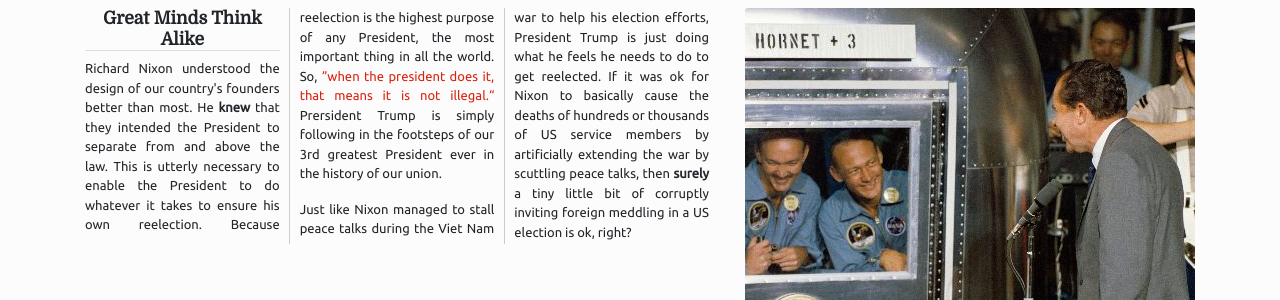
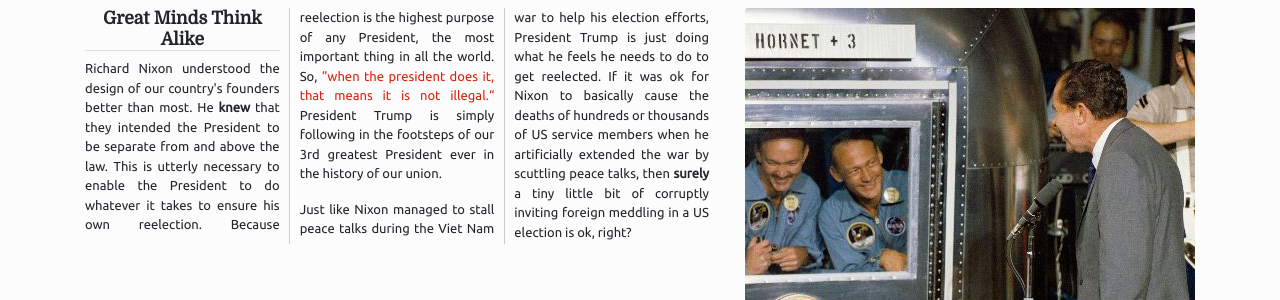
Before and after one commit to virtualstyle/newsface, a Jekyll site: the page built from _posts/2019-09-26-if-the-president-does-it-its-legal.md, in a window 1280 px wide. Shown: the part 406-706 px from the top of the page. Built offline with Jekyll 4.4.1, drawn with Linux system fonts in a browser that asks for light colours; nearby versions of some CDN libraries.

Commit message:
Update 2019-09-26-if-the-president-does-it-its-legal.md

```diff
--- a/_posts/2019-09-26-if-the-president-does-it-its-legal.md
+++ b/_posts/2019-09-26-if-the-president-does-it-its-legal.md
@@ -12,6 +12,6 @@
 
 ## Great Minds Think Alike
 
-Richard Nixon understood the design of our country&apos;s founders better than most. He **knew** that they intended the President to separate from and above the law. This is utterly necessary to enable the President to do whatever it takes to ensure his own reelection. Because reelection is the highest purpose of any President, the most important thing in all the world. So, <a href="https://www.youtube.com/watch?v=dMt8qCl5fPk" target="_blank">&rdquo;when the president does it, that means it is not illegal.&ldquo;</a> Prersident Trump is simply following in the footsteps of our 3rd greatest President ever in the history of our union.
+Richard Nixon understood the design of our country&apos;s founders better than most. He **knew** that they intended the President to be separate from and above the law. This is utterly necessary to enable the President to do whatever it takes to ensure his own reelection. Because reelection is the highest purpose of any President, the most important thing in all the world. So, <a href="https://www.youtube.com/watch?v=dMt8qCl5fPk" target="_blank">&rdquo;when the president does it, that means it is not illegal.&ldquo;</a> President Trump is simply following in the footsteps of our 3rd greatest President ever in the history of our union.
 
-Just like Nixon managed to stall peace talks during the Viet Nam war to help his election efforts, President Trump is just doing what he feels he needs to do to get reelected. If it was ok for Nixon to basically cause the deaths of hundreds or thousands of US service members by artificially extending the war by scuttling peace talks, then **surely** a tiny little bit of corruptly inviting foreign meddling in a US election is ok, right?
+Just like Nixon managed to stall peace talks during the Viet Nam war to help his election efforts, President Trump is just doing what he feels he needs to do to get reelected. If it was ok for Nixon to basically cause the deaths of hundreds or thousands of US service members when he artificially extended the war by scuttling peace talks, then **surely** a tiny little bit of corruptly inviting foreign meddling in a US election is ok, right?
```
